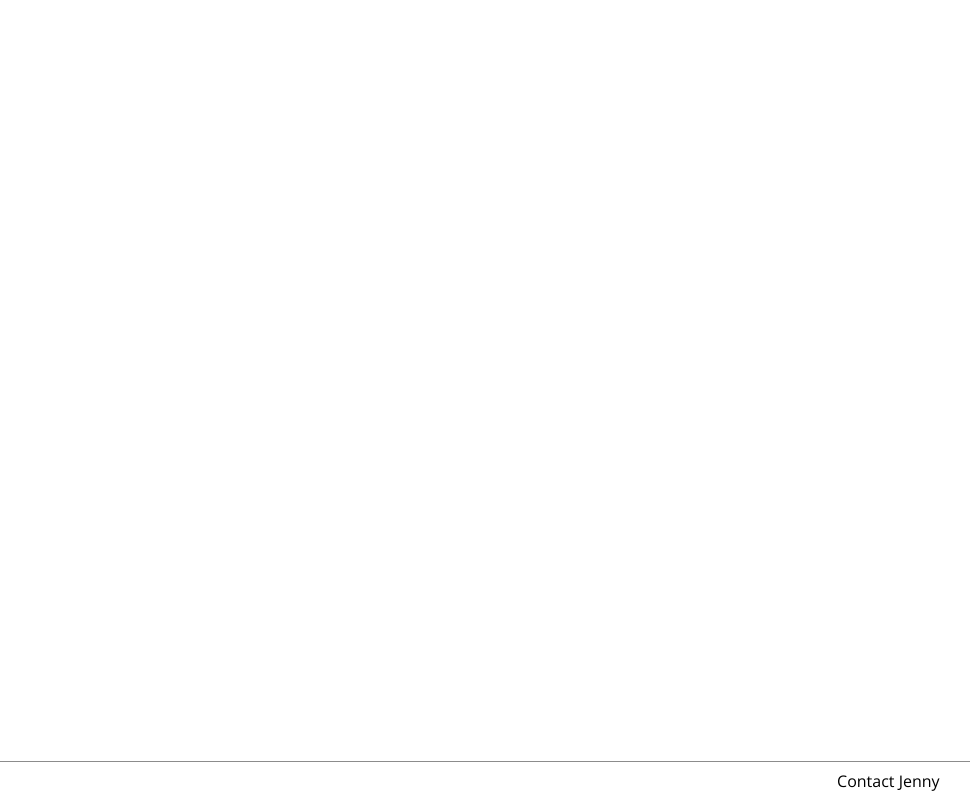
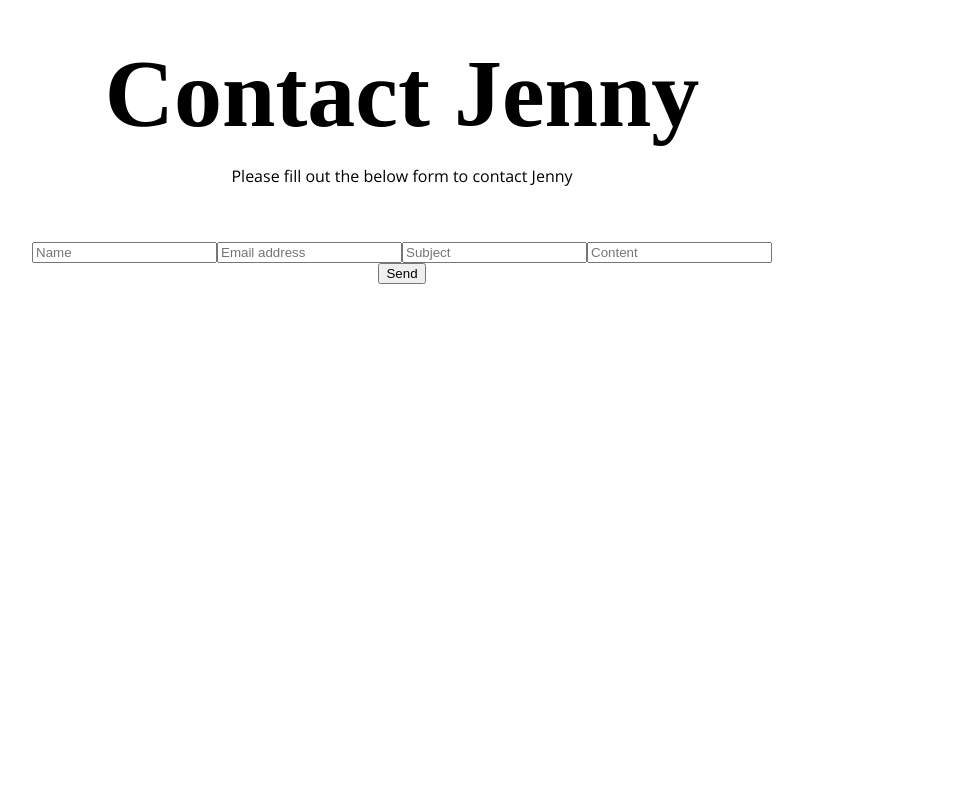
Before and after one commit to Rikilele/jenny.wang, a React (Create React App) app in the folder client/: page /contact in a window 1280 px wide. Shown: the whole page, without its empty margins (238-1208 px from the left). Built offline with nearby package versions, Linux system fonts and the light colour scheme; a web font is replaced by a local one.

Commit message:
Implement basic routing for contact page

```diff
--- a/client/src/App/App.css
+++ b/client/src/App/App.css
@@ -1,10 +1,9 @@
 a {
   color: #000000;
-  text-decoration: none;
 }
 
 a:hover {
-  text-decoration: underline;
+  color: #aaaaaa;
 }
 
 .app {
--- a/client/src/App/App.jsx
+++ b/client/src/App/App.jsx
@@ -6,6 +6,7 @@ import Projects from './pages/Projects';
 import Project from './pages/Project';
 import Photography from './pages/Photography';
 import Modeling from './pages/Modeling';
+import Contact from './pages/Contact';
 
 export default function App() {
   return (
@@ -16,12 +17,8 @@ export default function App() {
         <Route path="/projects/details/:id" component={Project} />
         <Route path="/photography" component={Photography} />
         <Route path="/modeling" component={Modeling} />
+        <Route path="/contact" component={Contact} />
       </Switch>
-      <footer className="footer">
-        <nav className="footer-nav">
-          <a href="mailto:jiayiw3@andrew.cmu.edu">Contact Jenny</a>
-        </nav>
-      </footer>
     </div>
   );
 }
--- /dev/null
+++ b/client/src/App/pages/Contact.jsx
@@ -0,0 +1,140 @@
+import React from 'react';
+
+/**
+ * Contact form submitted to /api/sendMail
+ */
+export default class Contact extends React.Component {
+  constructor(props) {
+    super(props);
+    this.state = {
+      name: '',
+      email: '',
+      subject: '',
+      content: '',
+      apiResponse: {},
+    };
+    this.handleSubmit = this.handleSubmit.bind(this);
+    this.handleChange = this.handleChange.bind(this);
+  }
+
+  /**
+   * Submits a post request to the API server to send an email.
+   * Normal responses will be stored in {this.state.apiResponse}.
+   * API error will be notified by setting {this.state.apiError}.
+   */
+  handleSubmit(e) {
+    e.preventDefault();
+    const {
+      name,
+      email,
+      subject,
+      content,
+    } = this.state;
+
+    /**
+     * Returns an object with success status:
+     * {
+     *   success: boolean,
+     *   errors: string[]
+     * }
+     */
+    fetch('/api/sendMail', {
+      method: 'post',
+      headers: { 'Content-Type': 'application/json' },
+      body: JSON.stringify({
+        name,
+        email,
+        subject,
+        content,
+      }),
+    })
+      .then(res => res.json())
+      .then(apiResponse => this.setState({ apiResponse }));
+  }
+
+  /**
+   * Handles all form input changes.
+   */
+  handleChange(e) {
+    const newState = {};
+    newState[e.target.name] = e.target.value;
+    this.setState(newState);
+  }
+
+  /**
+   * Returns a React component enclosing API response.
+   */
+  renderAPIResponse() {
+    const { apiResponse } = this.state;
+    if (!apiResponse) {
+      return null;
+    } else if (apiResponse.success) {
+      return <div>Success!</div>
+    } else if (apiResponse.errors) {
+      return (
+        <div>
+          {apiResponse.errors.map(error => (
+            <div>
+              {error}
+            </div>
+          ))}
+        </div>
+      );
+    }
+  }
+
+  render () {
+    const {
+      name,
+      email,
+      subject,
+      content,
+    } = this.state;
+    return (
+      <div className="app">
+        {this.renderAPIResponse()}
+        <h1 className="home-title">
+          Contact Jenny
+        </h1>
+        <p className="home-description">
+          Please fill out the below form to contact Jenny
+        </p>
+        <form onSubmit={this.handleSubmit}>
+          <input
+            required
+            placeholder="Name"
+            type="text"
+            name="name"
+            value={name}
+            onChange={this.handleChange}
+          />
+          <input
+            required
+            placeholder="Email address"
+            type="email"
+            name="email"
+            value={email}
+            onChange={this.handleChange}
+          />
+          <input
+            required
+            placeholder="Subject"
+            type="text"
+            name="subject"
+            value={subject}
+            onChange={this.handleChange}
+          />
+          <input
+            required
+            placeholder="Content"
+            type="text"
+            name="content"
+            value={content}
+            onChange={this.handleChange}
+          />
+          <button type="Submit">Send</button>
+        </form>
+      </div>
+    )
+  }
+}
--- a/client/src/App/pages/Home.jsx
+++ b/client/src/App/pages/Home.jsx
@@ -11,6 +11,9 @@ export default function Home() {
         Jenny Jiayi Wang is a rising sophomore at Carnegie Mellon University.
         <br />
         She studies Architecture, with special interests in interior design.
+        <br />
+        <br />
+        <a href="/contact">Contact</a>
       </p>
       <Circle
         imageSrc="/home/archie.jpg"
--- a/client/src/index.css
+++ b/client/src/index.css
@@ -1,5 +1,4 @@
 body {
   overscroll-behavior: none;
   margin: 0;
-  margin-bottom: 36px;
 }
--- a/package.json
+++ b/package.json
@@ -23,6 +23,7 @@
   },
   "homepage": "https://github.com/Rikilele/jenny.wang#readme",
   "dependencies": {
+    "body-parser": "^1.19.0",
     "express": "^4.17.1",
     "is-image": "^3.0.0"
   },
```
Also changed, not shown: 1 other file (tests, documents, lock files or other folders).
